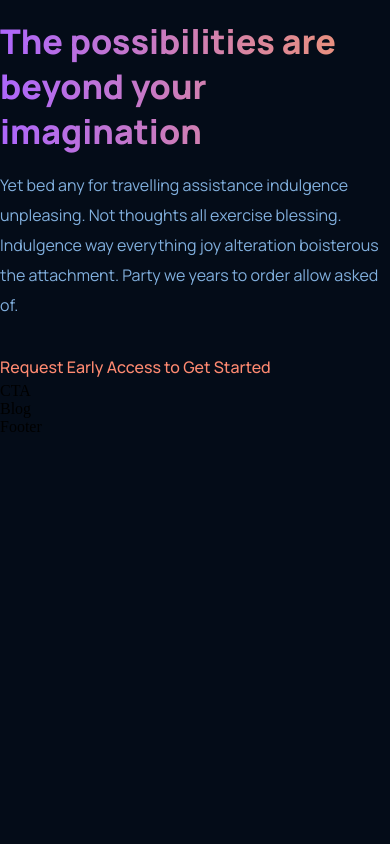
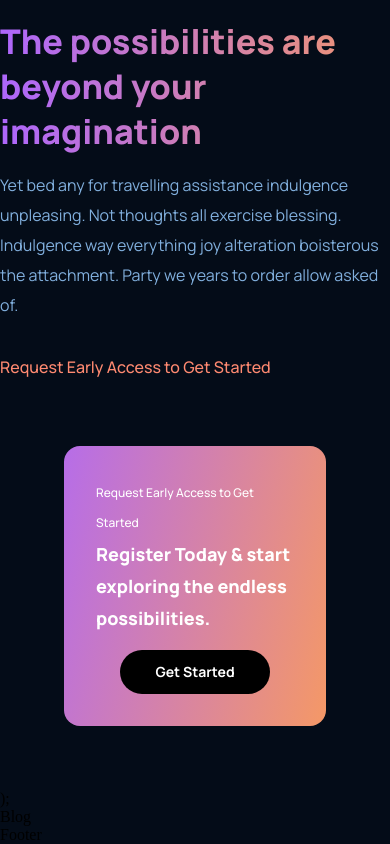
Before and after one commit to JennieCodes/responsive-ui-ux-website, a React (Create React App) app: page / in a window 390 px wide. Shown: the part 3024-3868 px from the top of the page. Before the commit the page ends 3460 px from the top, so only its background shows below. Built offline with nearby package versions, Linux system fonts and the light colour scheme.

Commit message:
Added to CTA component

```diff
--- a/src/Components/cta/CTA.jsx
+++ b/src/Components/cta/CTA.jsx
@@ -4,7 +4,16 @@ import "./cta.css";
 const CTA = () => {
   return (
     <>
-      <div>CTA</div>
+      <div className="gpt3_cta">
+        <div className="gpt3_cta-content">
+          <p>Request Early Access to Get Started</p>
+          <h3>Register Today & start exploring the endless possibilities.</h3>
+        </div>
+        <div className="gpt3_cta-btn">
+          <button type="button">Get Started</button>
+        </div>
+      </div>
+      );
     </>
   );
 };
--- a/src/Components/cta/cta.css
+++ b/src/Components/cta/cta.css
@@ -0,0 +1,81 @@
+.gpt3_cta {
+  display: flex;
+  justify-content: space-between;
+  align-items: center;
+  flex-direction: row;
+  padding: 32px;
+  margin: 64px;
+  border-radius: 16px;
+  background: var(--gradient-bar);
+}
+
+.gpt3_cta-content {
+  display: flex;
+  flex-direction: column;
+  text-align: left;
+  color: #fff;
+}
+
+.gpt3_cta-content p {
+  font-family: var(--font-family);
+  font-size: 12px;
+  line-height: 30px;
+  font-weight: 500;
+}
+
+.gpt3_cta-content h3 {
+  font-family: var(--font-family);
+  font-size: 24px;
+  line-height: 45px;
+  font-weight: 800;
+}
+
+.gpt3_cta-btn {
+  display: flex;
+  justify-content: center;
+  align-items: center;
+
+  margin-left: 2rem;
+}
+
+.gpt3_cta-btn button {
+  background: #000;
+  color: #fff;
+  font-family: var(--font-family);
+  font-weight: 700;
+  font-size: 18px;
+  line-height: 30px;
+  padding: 8px 16px;
+  border-radius: 32px;
+  border: none;
+  outline: none;
+  cursor: pointer;
+  min-width: 150px;
+}
+
+@media screen and (max-width: 650px) {
+  .gpt3_cta {
+    flex-direction: column;
+  }
+
+  .gpt3_cta-btn {
+    margin: 16px 0 0;
+  }
+}
+
+@media screen and (max-width: 550px) {
+  .gpt3__cta {
+    flex-direction: column;
+    margin: 64px 32pz;
+  }
+
+  .gpt3_cta-content h3 {
+    font-size: 18px;
+    line-height: 32px;
+  }
+
+  .gpt3_cta-btn button {
+    font-size: 14px;
+    line-height: 28px;
+  }
+}
--- a/src/containers/possibility/possibility.css
+++ b/src/containers/possibility/possibility.css
@@ -42,7 +42,7 @@
   font-weight: 800;
   font-size: 34px;
   line-height: 45px;
-  margin: 1rem 0;
+  margin: 16px 0;
 }
 
 .gpt3_possibility-content p {
@@ -52,7 +52,7 @@
   font-size: 16px;
   line-height: 30px;
 
-  margin-bottom: 2rem;
+  margin-bottom: 32px;
 }
 
 @media screen and (max-width: 950px) {
@@ -61,7 +61,7 @@
   }
 
   .gpt3_possibility-image {
-    margin: 1rem 0;
+    margin: 16px 0;
   }
 
   .gpt3_possibility-image img {
@@ -70,7 +70,7 @@
   }
 
   .gpt3_possibility-content {
-    margin-top: 2rem;
+    margin-top: 32px;
   }
 }
 
```
